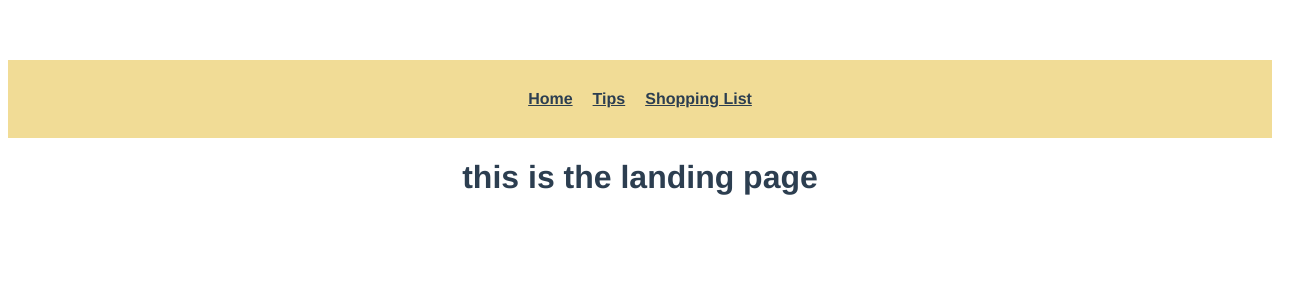
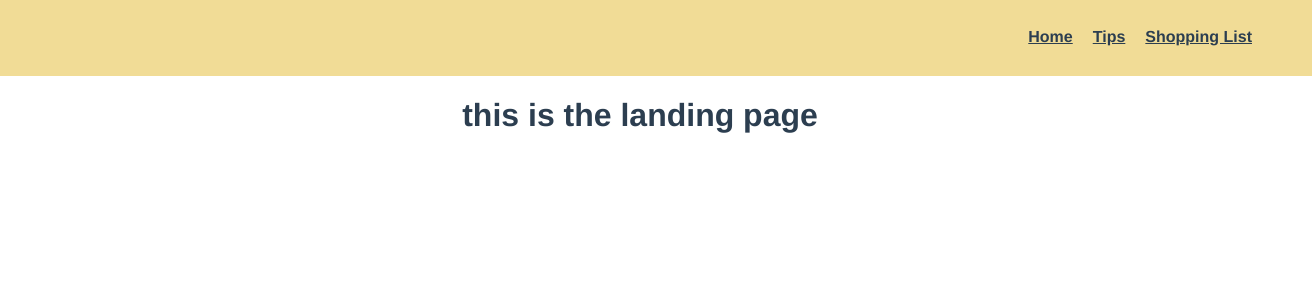
Before and after one commit to yijun9109/BT3103-GRP-PROJ, a Vue app: page / in a window 1280 px wide. Shown: the top 300 px of the page, 1312 px wide, since content can reach past the window. Built offline with nearby package versions, Linux system fonts and the light colour scheme.

Commit message:
minor edits to navbar still need to figure out how to get icon to show

```diff
--- a/src/App.vue
+++ b/src/App.vue
@@ -3,6 +3,15 @@
     <router-link to= "/Home">Home</router-link>
     <router-link to= "/Tips">Tips</router-link>
     <router-link to= "/ShoppingList">Shopping List</router-link>
+
+    <!-- <div id="logo">
+        <a href="/App">
+            <div id="logo-img" alt="Logo image"></div>
+        </a>
+    </div> -->
+
+    <!-- need to add a button for login and also display the user name when logged in under "nav" -->
+
   </div>
   <router-view />
 </template>
@@ -20,13 +29,29 @@ export default {
   -moz-osx-font-smoothing: grayscale;
   text-align: center;
   color: #2c3e50;
-  margin-top: 60px;
+  margin: 0px;
 }
 
 #nav {
-  padding: 30px;
-  text-align: center;
+  padding-top: 30px;
+  padding-bottom:30px;
+  padding-right: 50px;
+  text-align: right;
   background: rgb(241, 220, 150);
+  margin-top: -10px;
+  margin-left: -10px;
+  width: 100%;
+}
+
+#logo-img {
+  background: url('/src/assets/icon.png') no-repeat;
+  position: absolute;
+  top: 0px;
+  left: 0px;
+  height: 100%;
+  /* width: 20%; */
+  /* width: 30px;
+  height: 30px; */
 }
 
 #nav a {
```
Also changed, not shown: src/assets/icon.png (added), 1 other file (tests, documents, lock files or other folders).
